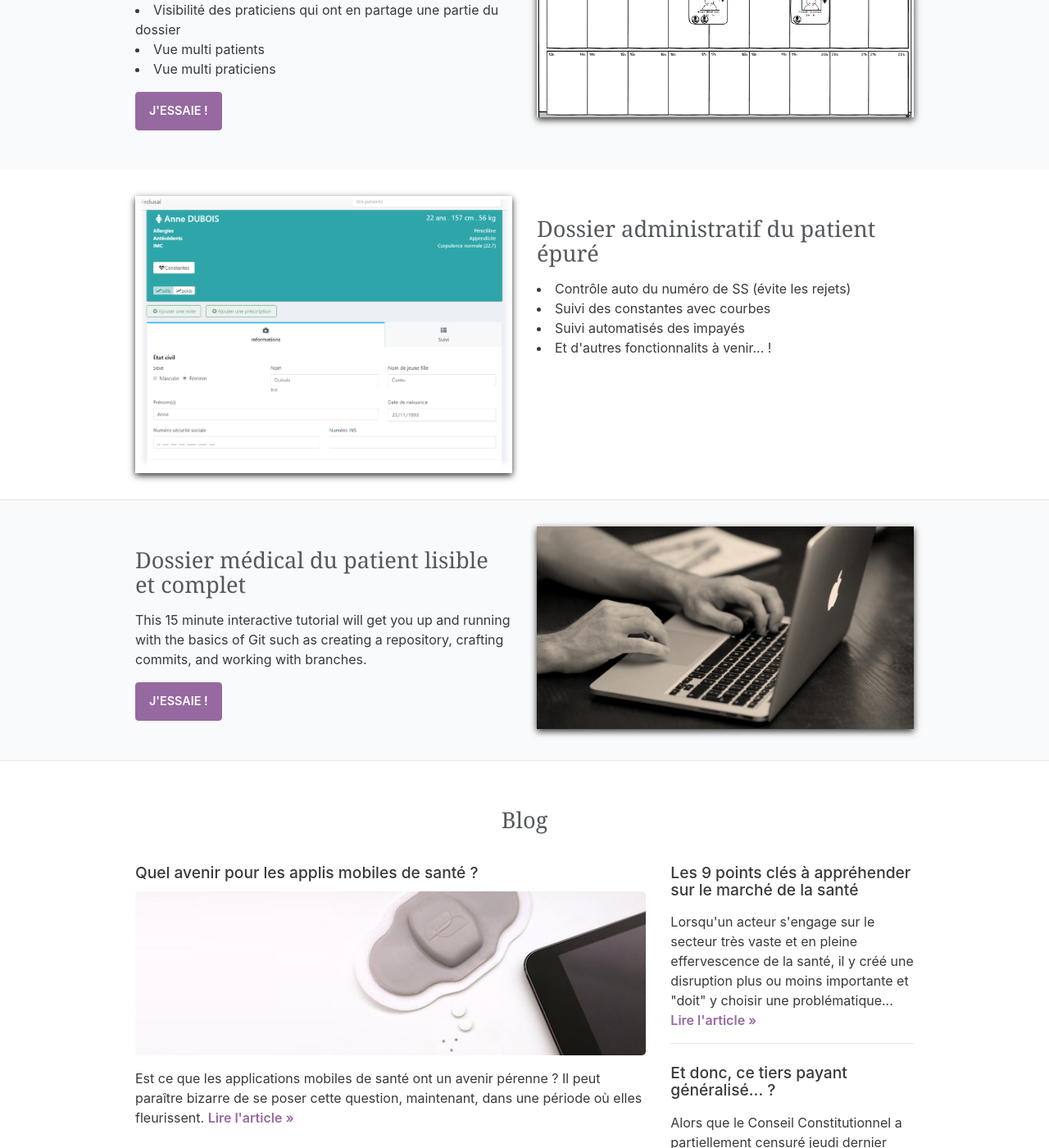
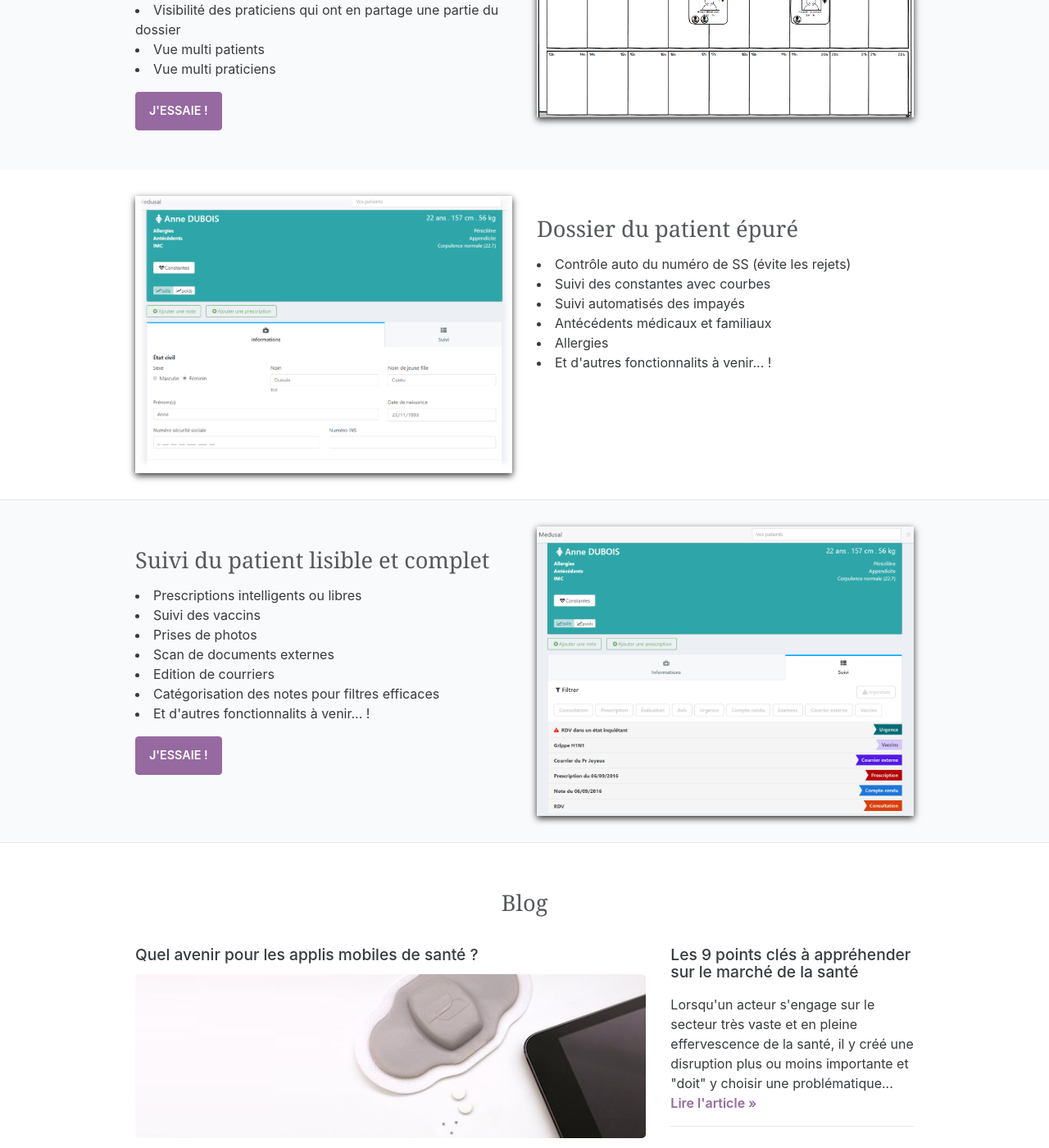
Before and after one commit to medusal/medusal.github.io, a Jekyll site: the page built from _pages/home.html, in a window 1280 px wide and 1400 px high, scrolled down 1803 px. Shown: the whole window at 82% size. Built offline with Jekyll 4.4.1, drawn with Linux system fonts in a browser that asks for light colours.

Commit message:
Update from Forestry.io - _pages/home.html

```diff
--- a/_pages/home.html
+++ b/_pages/home.html
@@ -114,10 +114,12 @@ permalink: "/"
           <img src="/assets/PatAdmin.PNG" class="w-100 screenshot">
         </div>
         <div class="col-xs-12 col-md-6">
-          <h2>Dossier administratif du patient épuré</h2>
+          <h2>Dossier du patient épuré</h2>
           <p><li>Contrôle auto du numéro de SS (évite les rejets)</li>
             <li>Suivi des constantes avec courbes</li>
             <li>Suivi automatisés des impayés</li>
+            <li>Antécédents médicaux et familiaux</li>
+            <li>Allergies</li>
             <li>Et d'autres fonctionnalits à venir... !</li>
          </p>
         </div>
@@ -129,8 +131,14 @@ permalink: "/"
     <div class="container-fluid">
       <div class="row">
         <div class="col-xs-12 col-md-6">
-          <h2>Dossier médical du patient lisible et complet</h2>
-          <p>This 15 minute interactive tutorial will get you up and running with the basics of Git such as creating a repository, crafting commits, and working with branches.</p>
+          <h2>Suivi du patient lisible et complet</h2>
+          <p> <li>Prescriptions intelligents ou libres</li>
+            <li>Suivi des vaccins</li>
+            <li>Prises de photos</li>
+            <li>Scan de documents externes</li>
+              <li>Edition de courriers</li>
+              <li>Catégorisation des notes pour filtres efficaces</li>
+            <li>Et d'autres fonctionnalits à venir... !</li></p>
           <p>
             <a href="https://app.medusal.com/login" class="btn btn-primary">
               J'essaie !
@@ -138,7 +146,7 @@ permalink: "/"
           </p>
         </div>
         <div class="col-xs-12 col-md-6">
-          <img src="/css/img/home/hands.png" class="w-100 screenshot">
+          <img src="/assets/PatSuiviMed.PNG" class="w-100 screenshot">
         </div>
       </div>
     </div>
```
